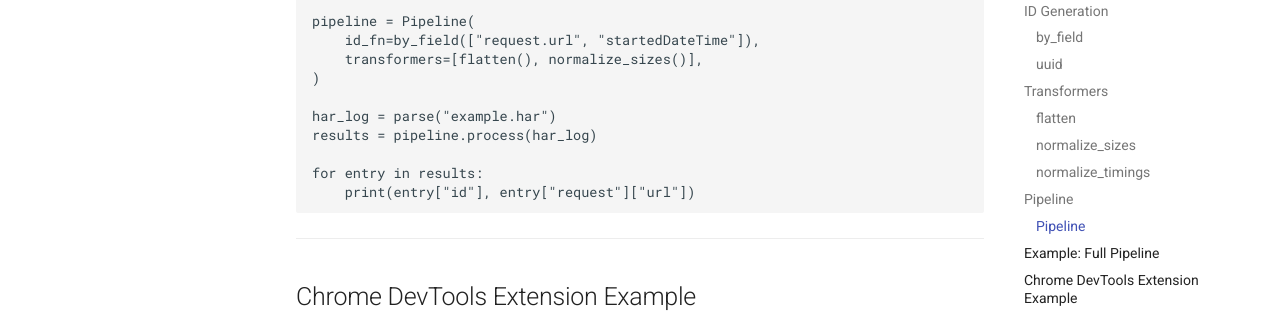
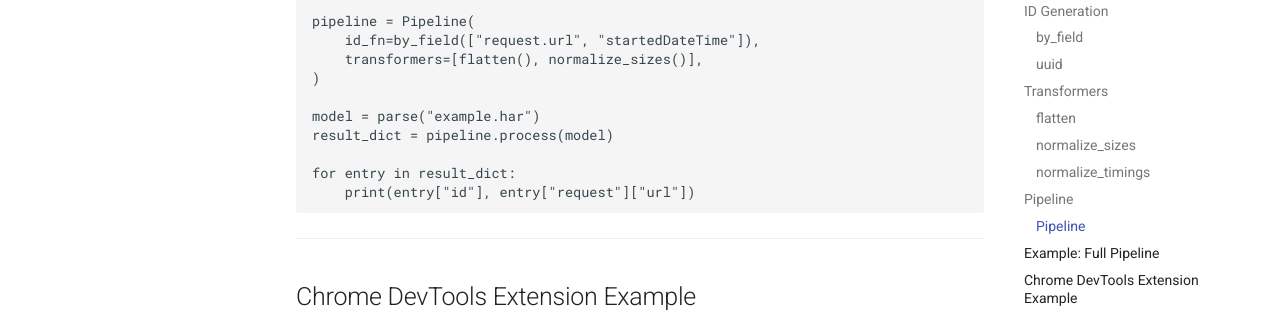
Before and after one commit to pikulev/hario-core, an MkDocs documentation site: the page built from docs/api.md, in a window 1280 px wide and 900 px high, scrolled down 4640 px. Shown: the part 286-598 px from the top of the window. Built offline with MkDocs 1.6.1 and Material for MkDocs 9.7.7, drawn with Linux system fonts in a browser that asks for light colours; comment, search, counter and statistics services are not loaded; some of the changed text lies outside the part shown.

Commit message:
docs: upd

````diff
--- a/docs/api.md
+++ b/docs/api.md
@@ -31,7 +31,7 @@ def parse(
 
 **Example:**
 ```python
-har_log = parse("example.har")
+model = parse("example.har")
 for entry in har_log.entries:
     print(entry.request.url)
 ```
@@ -214,10 +214,10 @@ pipeline = Pipeline(
     transformers=[flatten(), normalize_sizes()],
 )
 
-har_log = parse("example.har")
-results = pipeline.process(har_log)
+model = parse("example.har")
+result_dict = pipeline.process(model)
 
-for entry in results:
+for entry in result_dict:
     print(entry["id"], entry["request"]["url"])
 ```
 
````
Also changed, not shown: README.md (+3 -3 lines), docs/index.md (+3 -3 lines).
